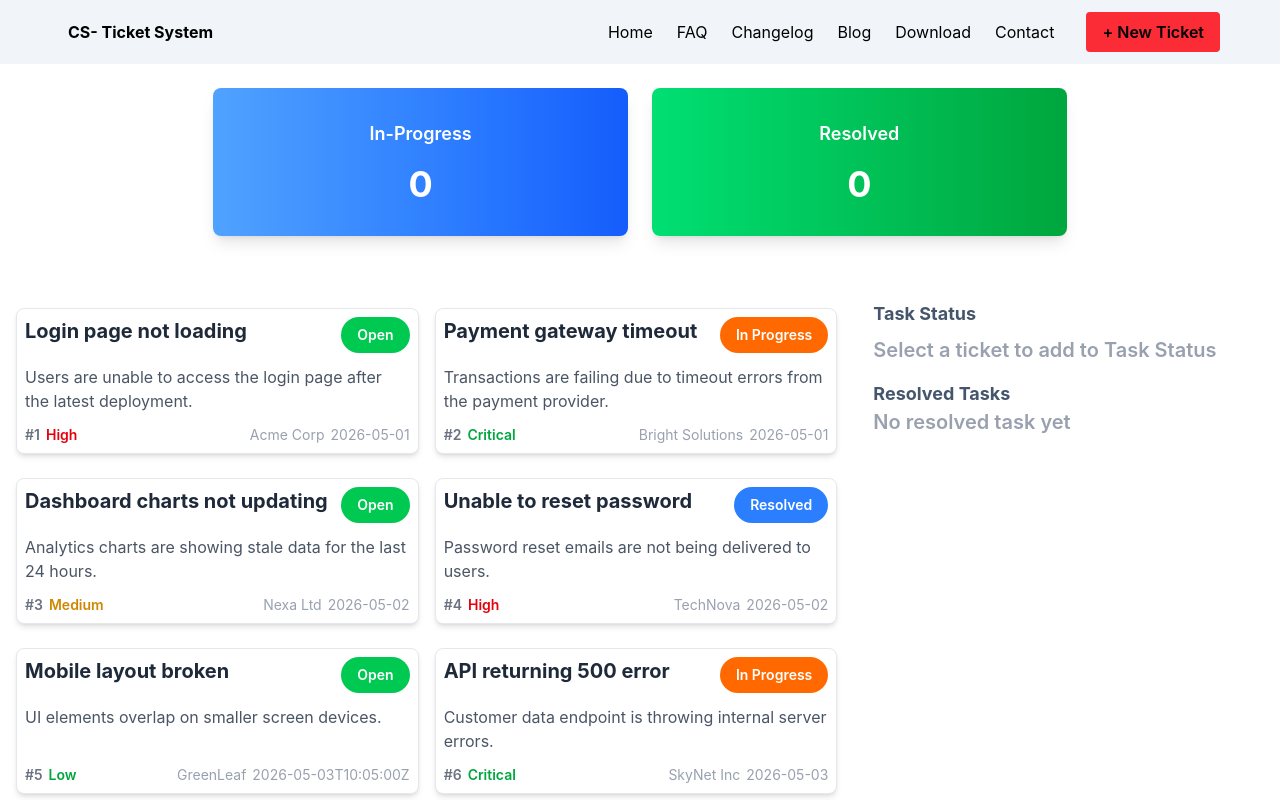
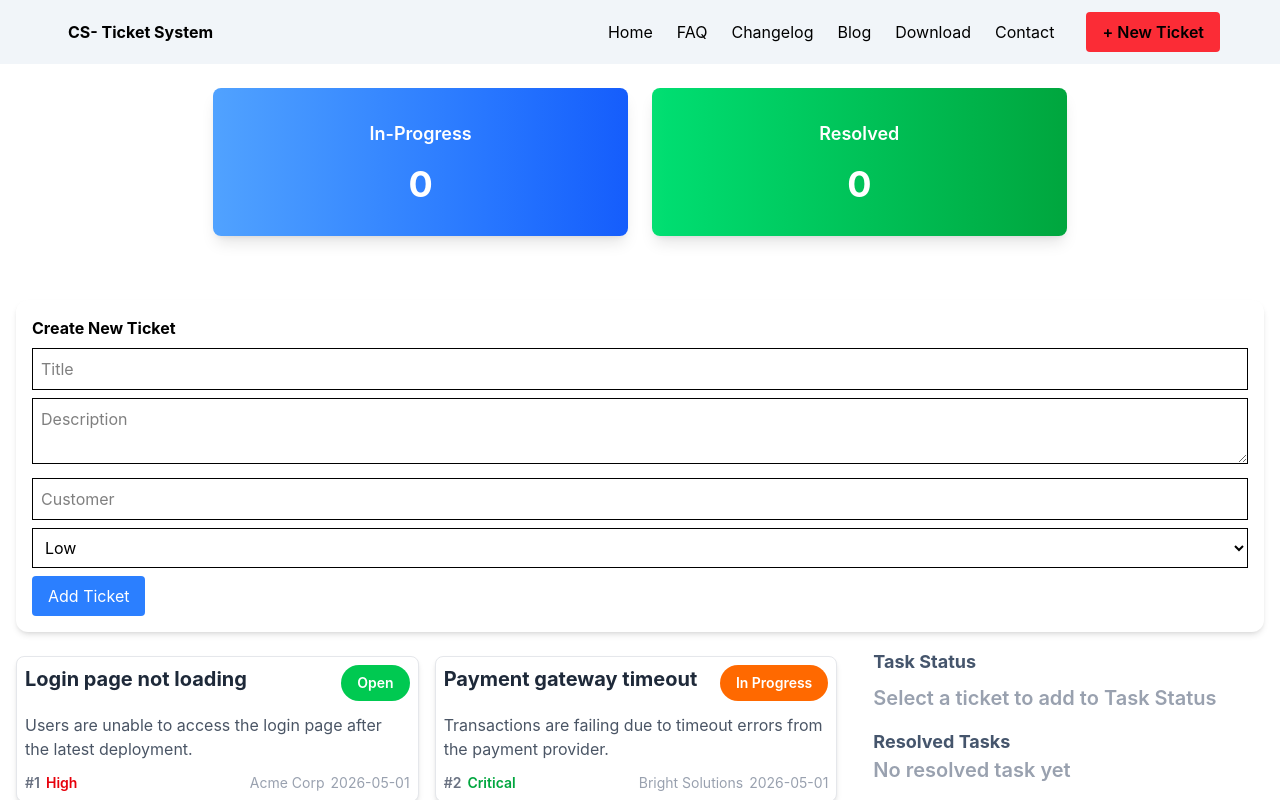
Before and after one commit to MirajMalik/Customer-Support-Zone, a React (Vite) app: page / in a window 1280 px wide. Both pictures are taken after a click on the button "+ New Ticket". Shown: the top 800 px of the page. Built offline with nearby package versions, Linux system fonts and the light colour scheme.

Commit message:
feat: added user ticket input section and show the ticket into the main page

```diff
--- a/src/App.jsx
+++ b/src/App.jsx
@@ -8,18 +8,15 @@ function App() {
    const [ resolved, setResolved ] = useState(0)
    const [ inProgress, setInprogress ] = useState(0);
    const [ resolvedTasks, setResolvedTasks] = useState([])
+   const [showForm, setShowForm] = useState(false);
 
-
-  // const fetchTickets = async () => {
-  //   const res = await fetch('/tickets.json')
-  //   return res.json()
-  // };
-
-  // const ticketsPromise = fetchTickets();
 
   return (
     <div className='min-h-screen'>
-      <Navbar/>
+      <Navbar
+        setShowForm = {setShowForm}
+      />
+
       <CounterCard
           resolved={resolved}
           inProgress={inProgress}
@@ -28,11 +25,12 @@ function App() {
       <div className="max-w-7xl mx-auto px-4 pt-16">
         <Suspense fallback = {<span className=" flex items-center justify-center mx-auto">Loading..</span>}>
           <Tickets
-              // ticketsPromise = {ticketsPromise}
               resolvedTasks = {resolvedTasks}
               setResolvedTasks = {setResolvedTasks}
               setResolved = {setResolved}
               setInprogress={setInprogress}
+              showForm = {showForm}
+              setShowForm = {setShowForm}
           />
         </Suspense>
       </div>
--- a/src/components/Navbar/Navbar.jsx
+++ b/src/components/Navbar/Navbar.jsx
@@ -1,4 +1,4 @@
-const Navbar = () => {
+const Navbar = ({setShowForm}) => {
     return (
         <nav className="fixed top-0 left-0 right-0 bg-slate-100 text-black h-16 flex items-center justify-between px-15 z-50">
             <div className='font-bold px-2'>
@@ -11,7 +11,11 @@ const Navbar = () => {
                 <a href="" className='hover:text-gray-300'>Blog</a>
                 <a href="" className='hover:text-gray-300'>Download</a>
                 <a href="" className='hover:text-gray-300'>Contact</a>
-                <button className='bg-red-500 hover:bg-red-600 px-4 py-2 ml-2 rounded font-semibold'>+ New Ticket</button>
+                <button
+                    onClick={() => setShowForm(true)}
+                    className='bg-red-500 hover:bg-red-600 px-4 py-2 ml-2 rounded font-semibold'>
+                        + New Ticket
+                </button>
             </div>
         </nav>
     );
--- a/src/components/Tickets/Tickets.jsx
+++ b/src/components/Tickets/Tickets.jsx
@@ -3,10 +3,18 @@ import { useEffect, useState } from "react";
 import TicketsCard from "./TicketsCard";
 import TaskStatus from "../Task-Status/TaskStatus";
 
-const Tickets = ({setResolved, setInprogress, resolvedTasks=[], setResolvedTasks}) => {
+const Tickets = ({setResolved, setInprogress, resolvedTasks=[], setResolvedTasks, showForm, setShowForm }) => {
     // const ticketsData = use(ticketsPromise);                       // tickets data immutable
     const [tickets, setTickets] = useState([]);                       // main api data
     const [selectedTickets, setSelectedTickets] = useState([]);
+    const [formData, setFormData] = useState({
+        title: "",
+        description: "",
+        customer: "",
+        priority: "Low",
+        status: "Open"
+    });
+
 
     useEffect(() => {
     const fetchData = async () => {
@@ -21,6 +29,97 @@ const Tickets = ({setResolved, setInprogress, resolvedTasks=[], setResolvedTasks
     // console.log(selectedTickets);
 
     return (
+    <>
+
+        {showForm && (
+            <div className="bg-white p-4 rounded-xl shadow-md mb-4">
+
+                <h2 className="font-bold mb-2">Create New Ticket</h2>
+
+                <input
+                    placeholder="Title"
+                    className="border p-2 w-full mb-2"
+                    value={formData.title}
+                    onChange={(e) =>
+                        setFormData(prev => ({
+                            ...prev,
+                            title: e.target.value
+                        }))
+                    }
+                />
+
+                <textarea
+                    placeholder="Description"
+                    className="border p-2 w-full mb-2"
+                    value={formData.description}
+                    onChange={(e) =>
+                        setFormData(prev => ({
+                            ...prev,
+                            description: e.target.value
+                        }))
+                    }
+                />
+
+                <input
+                    placeholder="Customer"
+                    className="border p-2 w-full mb-2"
+                    value={formData.customer}
+                    onChange={(e) =>
+                        setFormData(prev => ({
+                            ...prev,
+                            customer: e.target.value
+                        }))
+                    }
+                />
+
+                <select
+                    className="border p-2 w-full mb-2"
+                    value={formData.priority}
+                    onChange={(e) =>
+                        setFormData(prev => ({
+                            ...prev,
+                            priority: e.target.value
+                        }))
+                    }
+                >
+                    <option>Low</option>
+                    <option>Medium</option>
+                    <option>High</option>
+                </select>
+
+                <button
+                    onClick={() => {
+
+                        const newTicket = {
+                            id: Date.now(),
+                            title: formData.title,
+                            description: formData.description,
+                            customer: formData.customer,
+                            priority: formData.priority,
+                            status: formData.status,
+                            createdAt: new Date().toLocaleDateString()
+                        };
+
+                        setTickets(prev => [...prev, newTicket]);
+
+                        setFormData({
+                            title: "",
+                            description: "",
+                            customer: "",
+                            priority: "Low",
+                            status: "Open"
+                        });
+
+                        setShowForm(false);
+                    }}
+                    className="bg-blue-500 text-white px-4 py-2 rounded"
+                    >
+                    Add Ticket
+                </button>
+
+            </div>
+        )}
+
         <div className="flex  gap-4 w-full">
            <div className="grid grid-cols-2 gap-4 mt-2 w-2/3">
             {tickets?.length > 0 ? (
@@ -101,7 +200,10 @@ const Tickets = ({setResolved, setInprogress, resolvedTasks=[], setResolvedTasks
 
             </div>
         </div>
-    )
+    </>
+
+)
+
 };
 
 export default Tickets;
--- a/src/components/Tickets/TicketsCard.jsx
+++ b/src/components/Tickets/TicketsCard.jsx
@@ -17,7 +17,7 @@ const TicketsCard = ({ticket, setSelectedTickets=[], setInprogress, selectedTick
                 setInprogress(prev => prev + 1);
             }}
 
-            className="bg-white flex flex-col border border-gray-200 rounded-lg shadow-md p-2 mb-2">
+            className="bg-white flex flex-col border border-gray-200 rounded-lg shadow-md p-2 mb-2 cursor-pointer">
             <div className="flex justify-between items-start mb-3">
                 <h3 className="text-xl font-bold text-gray-800">{ticket.title}</h3>
                 <button className={`text-white px-4 py-2 rounded-full font-semibold text-sm ${
```
